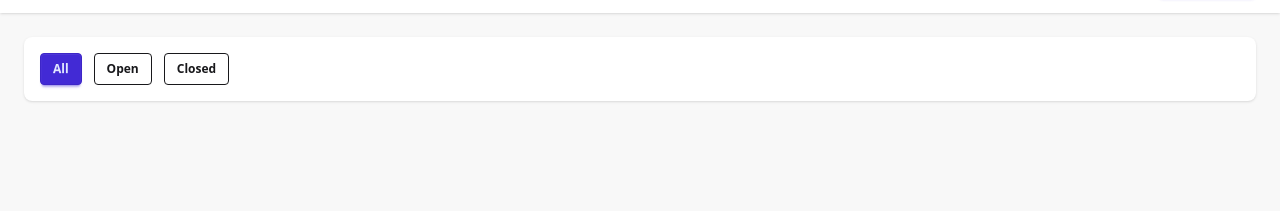
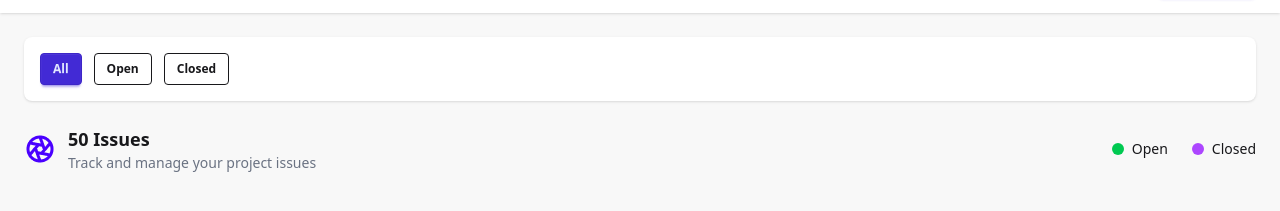
Before and after one commit to eshusazzad-max/git-hub-issue-tracker, a plain HTML site: page index.html in a window 1280 px wide. Shown: the part 51-262 px from the top of the page. Drawn offline with nearby package versions, Linux system fonts and the light colour scheme; sample sign-in values are in the browser's storage.

Commit message:
issue header added

```diff
--- a/index.html
+++ b/index.html
@@ -57,6 +57,33 @@
 
  </div>
 
+ <!-- ISSUE HEADER -->
+ <div class="flex justify-between items-center mb-6">
+
+  <div class="flex items-center gap-3">
+   <img src="./assets/Aperture.png" class="w-8">
+
+   <div>
+    <h2 class="text-lg font-semibold">50 Issues</h2>
+    <p class="text-sm text-gray-500">Track and manage your project issues</p>
+   </div>
+  </div>
+
+
+  <div class="flex items-center gap-6 text-sm">
+   <div class="flex items-center gap-2">
+    <span class="w-3 h-3 bg-green-500 rounded-full"></span>
+     Open
+   </div>
+
+   <div class="flex items-center gap-2">
+    <span class="w-3 h-3 bg-purple-500 rounded-full"></span>
+     Closed
+   </div>
+  </div>
+
+</div>
+
 </div>
 
 
```
